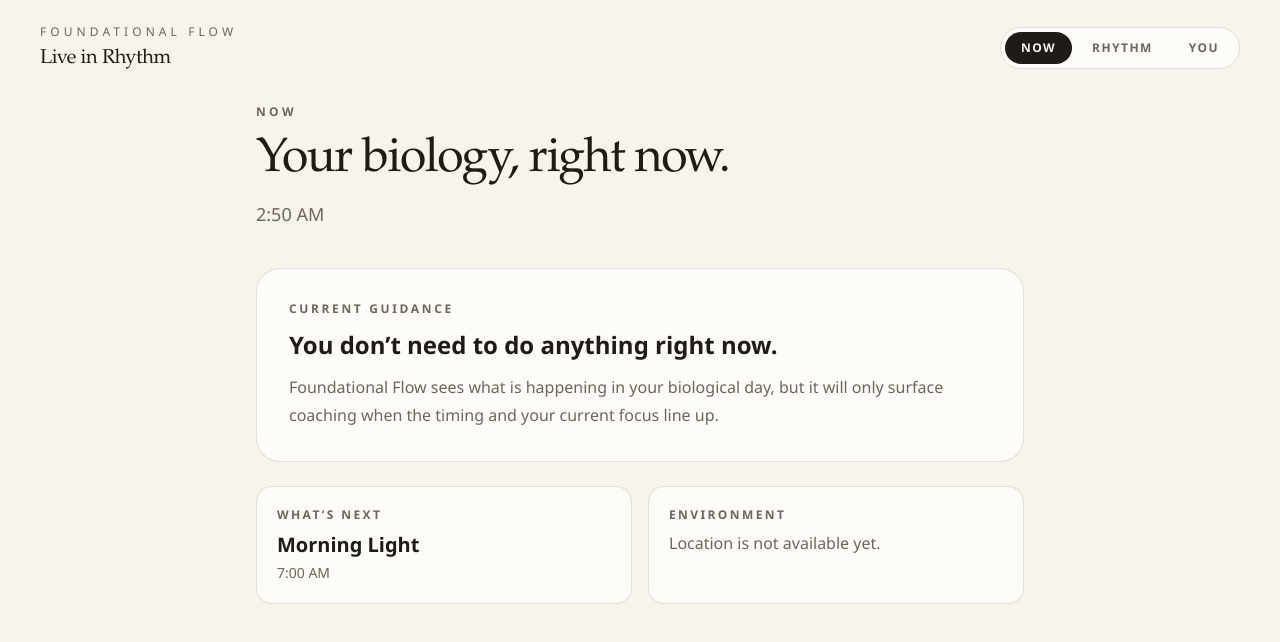
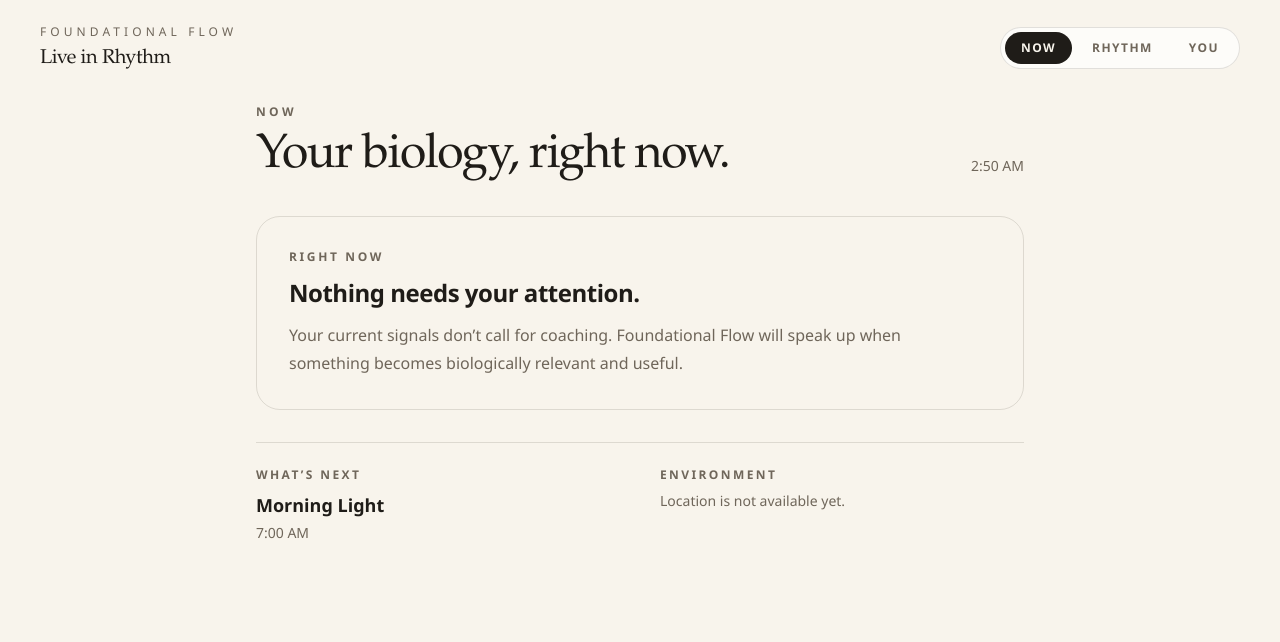
Before and after one commit to KingCodyT/foundational-flow-circadian-app-mvp, a Next.js app: page /now in a window 1280 px wide. Shown: the top 642 px of the page. Built offline with nearby package versions, Linux system fonts and the light colour scheme.

Commit message:
Polish NOW experience hierarchy

```diff
--- a/views/now-page.tsx
+++ b/views/now-page.tsx
@@ -148,33 +148,37 @@
   return (
     <FlowShell>
       <section className="mx-auto max-w-3xl">
+        <div className="flex items-end justify-between gap-6">
+          <div>
             <p className="text-xs font-semibold uppercase tracking-[0.28em] text-[var(--color-muted)]">NOW</p>
-        <h1 className="mt-4 font-[family-name:var(--font-display)] text-4xl tracking-[-0.03em] sm:text-5xl">Your biology, right now.</h1>
-        <p className="mt-4 text-lg text-[var(--color-muted)]">{formatTime(now, profileTimeZone)}</p>
+            <h1 className="mt-3 font-[family-name:var(--font-display)] text-4xl tracking-[-0.03em] sm:text-5xl">Your biology, right now.</h1>
+          </div>
+          <p className="shrink-0 pb-1 text-sm tabular-nums text-[var(--color-muted)]">{formatTime(now, profileTimeZone)}</p>
+        </div>
 
-        <div className="mt-10 rounded-3xl border border-[var(--color-line)] bg-white/70 p-6 sm:p-8">
+        <div className={`mt-9 rounded-3xl border p-6 sm:p-8 ${isCoaching ? "border-[var(--color-gold)] bg-white" : isPassiveContext ? "border-[var(--color-line)] bg-white/55" : "border-[var(--color-line)] bg-transparent"}`}>
           {surfacedEvent ? (
             <>
-              <p className="text-xs font-semibold uppercase tracking-[0.22em] text-[var(--color-muted)]">
+              <p className={`text-xs font-semibold uppercase tracking-[0.22em] ${isCoaching ? "text-[var(--color-charcoal)]" : "text-[var(--color-muted)]"}`}>
                 {isPassiveContext ? "Biological Context" : "Current Guidance"}
               </p>
-              <h2 className={isPassiveContext ? "mt-3 text-2xl font-semibold" : "mt-3 text-3xl font-semibold"}>
+              <h2 className={isPassiveContext ? "mt-3 text-2xl font-semibold tracking-[-0.02em]" : "mt-3 text-3xl font-semibold tracking-[-0.025em] sm:text-4xl"}>
                 {voice.headline}
               </h2>
-              {voice.guidance ? <p className="mt-4 leading-7 text-[var(--color-muted)]">{voice.guidance}</p> : null}
+              {voice.guidance ? <p className={`mt-4 max-w-2xl leading-7 ${isCoaching ? "text-[var(--color-charcoal)]" : "text-[var(--color-muted)]"}`}>{voice.guidance}</p> : null}
               {isCoaching && voice.why ? (
-                <details className="mt-6">
-                  <summary className="cursor-pointer text-sm font-semibold">Why this?</summary>
-                  <p className="mt-3 leading-7 text-[var(--color-muted)]">{voice.why}</p>
+                <details className="mt-6 border-t border-[var(--color-line)] pt-5">
+                  <summary className="cursor-pointer text-sm font-semibold text-[var(--color-muted)]">Why this?</summary>
+                  <p className="mt-3 max-w-2xl leading-7 text-[var(--color-muted)]">{voice.why}</p>
                 </details>
               ) : null}
               {isCoaching && voice.perspective ? (
-                <p className="mt-6 border-t border-[var(--color-line)] pt-5 text-sm leading-6 text-[var(--color-muted)]">{voice.perspective}</p>
+                <p className="mt-5 text-sm leading-6 text-[var(--color-muted)]">{voice.perspective}</p>
               ) : null}
               {isCoaching && surfacedEvent.status === "current" && voice.evidenceAction ? (
                 <button
                   onClick={() => completeCurrentEvent(surfacedEvent.id)}
-                  className="mt-6 rounded-full border border-[var(--color-gold)] px-5 py-2.5 text-sm font-semibold text-[var(--color-charcoal)]"
+                  className="mt-7 rounded-full bg-[var(--color-charcoal)] px-5 py-2.5 text-sm font-semibold text-white transition-opacity hover:opacity-85"
                 >
                   {voice.evidenceAction}
                 </button>
@@ -182,33 +186,35 @@
             </>
           ) : (
             <>
-              <p className="text-xs font-semibold uppercase tracking-[0.22em] text-[var(--color-muted)]">Current Guidance</p>
-              <h2 className="mt-3 text-2xl font-semibold">You don’t need to do anything right now.</h2>
-              <p className="mt-3 leading-7 text-[var(--color-muted)]">Foundational Flow sees what is happening in your biological day, but it will only surface coaching when the timing and your current focus line up.</p>
+              <p className="text-xs font-semibold uppercase tracking-[0.22em] text-[var(--color-muted)]">Right Now</p>
+              <h2 className="mt-3 text-2xl font-semibold tracking-[-0.02em]">Nothing needs your attention.</h2>
+              <p className="mt-3 max-w-2xl leading-7 text-[var(--color-muted)]">Your current signals don’t call for coaching. Foundational Flow will speak up when something becomes biologically relevant and useful.</p>
             </>
           )}
         </div>
 
-        <div className="mt-6 grid gap-4 sm:grid-cols-2">
-          <div className="rounded-2xl border border-[var(--color-line)] bg-white/60 p-5">
+        <div className="mt-8 border-t border-[var(--color-line)] pt-6">
+          <div className="grid gap-7 sm:grid-cols-2 sm:gap-10">
+            <div>
               <p className="text-xs font-semibold uppercase tracking-[0.2em] text-[var(--color-muted)]">What’s Next</p>
-            <p className="mt-2 text-xl font-semibold">{next ? next.name : "Nothing else scheduled"}</p>
-            <p className="mt-1 text-sm text-[var(--color-muted)]">{next ? formatTime(next.start, profileTimeZone) : "You’re good for now."}</p>
+              <p className="mt-2 text-lg font-semibold">{next ? next.name : "The rest of the day is clear"}</p>
+              <p className="mt-1 text-sm text-[var(--color-muted)]">{next ? formatTime(next.start, profileTimeZone) : "Nothing else needs your attention."}</p>
             </div>
 
-          <div className="rounded-2xl border border-[var(--color-line)] bg-white/60 p-5">
+            <div>
               <p className="text-xs font-semibold uppercase tracking-[0.2em] text-[var(--color-muted)]">Environment</p>
               {locationAvailable && solar ? (
                 <>
-                <p className="mt-2">Sunrise: {formatTime(solar.sunrise, profileTimeZone)}</p>
-                <p className="mt-1">Sunset: {formatTime(solar.sunset, profileTimeZone)}</p>
+                  <p className="mt-2 text-sm"><span className="text-[var(--color-muted)]">Sunrise</span> <span className="ml-2 font-semibold">{formatTime(solar.sunrise, profileTimeZone)}</span></p>
+                  <p className="mt-1 text-sm"><span className="text-[var(--color-muted)]">Sunset</span> <span className="ml-2 font-semibold">{formatTime(solar.sunset, profileTimeZone)}</span></p>
                   {solar.dayLengthMinutes === 1440 || solar.dayLengthMinutes === 0 ? (
                     <p className="mt-2 text-sm text-[var(--color-muted)]">{solar.dayLengthMinutes === 1440 ? "Continuous daylight today; there is no sunrise or sunset." : "The sun stays below the horizon today."}</p>
                   ) : null}
                 </>
               ) : (
-              <p className="mt-2 text-[var(--color-muted)]">Location is not available yet.</p>
+                <p className="mt-2 text-sm text-[var(--color-muted)]">Location is not available yet.</p>
               )}
+            </div>
           </div>
         </div>
       </section>
```
Lines whose indentation alone changed are shown as unchanged.
